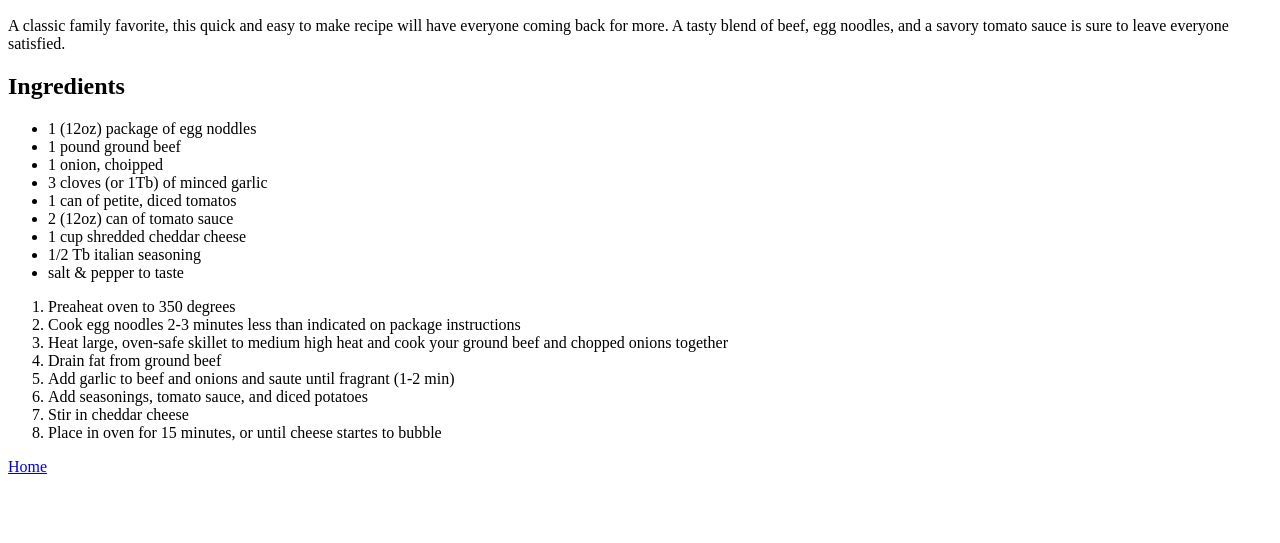
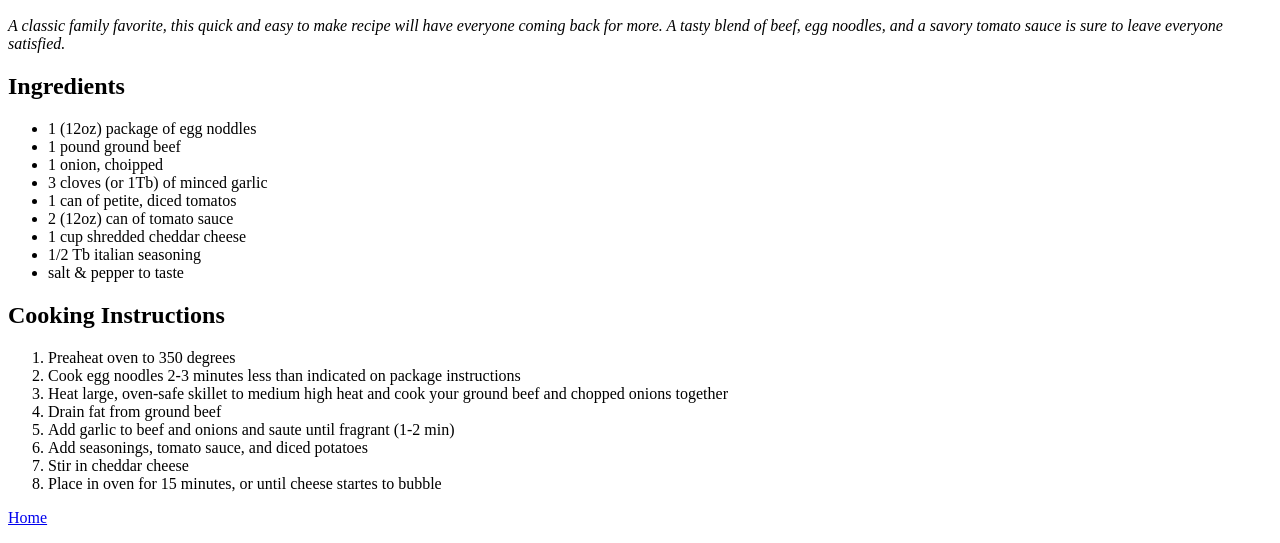
Before and after one commit to Ukupena/odin_recipes, a plain HTML site: page recipes/goulash.html in a window 1280 px wide. Shown: the part 483-1026 px from the top of the page. Before the commit the page ends 975 px from the top, so only its background shows below. Drawn offline with Linux system fonts and the light colour scheme.

Commit message:
italicize captions

```diff
--- a/recipes/goulash.html
+++ b/recipes/goulash.html
@@ -15,8 +15,8 @@
     made with beef, egg noodles, a savory tomato sauce">
 
     <p>
-        A classic family favorite, this quick and easy to make recipe will have everyone coming back for more. A tasty
-        blend of beef, egg noodles, and a savory tomato sauce is sure to leave everyone satisfied.
+        <i>A classic family favorite, this quick and easy to make recipe will have everyone coming back for more. A tasty
+        blend of beef, egg noodles, and a savory tomato sauce is sure to leave everyone satisfied.</i>
     </p>
 
     <h2>Ingredients</h2>
@@ -32,6 +32,8 @@
         <li>1/2 Tb italian seasoning</li>
         <li>salt & pepper to taste</li>
     </ul>
+
+    <h2>Cooking Instructions</h2>
 
     <ol>
         <li>Preaheat oven to 350 degrees</li>
```
Also changed, not shown: recipes/nobake.html (+2 -1 lines), recipes/spinsalad.html (+1 -1 lines).
